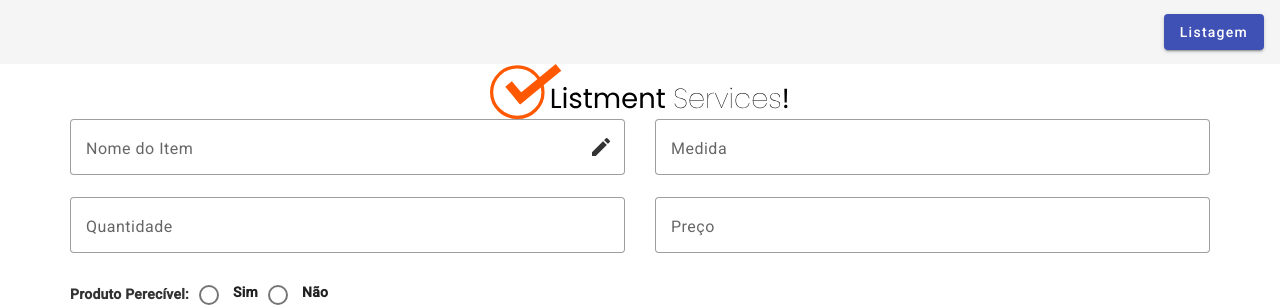
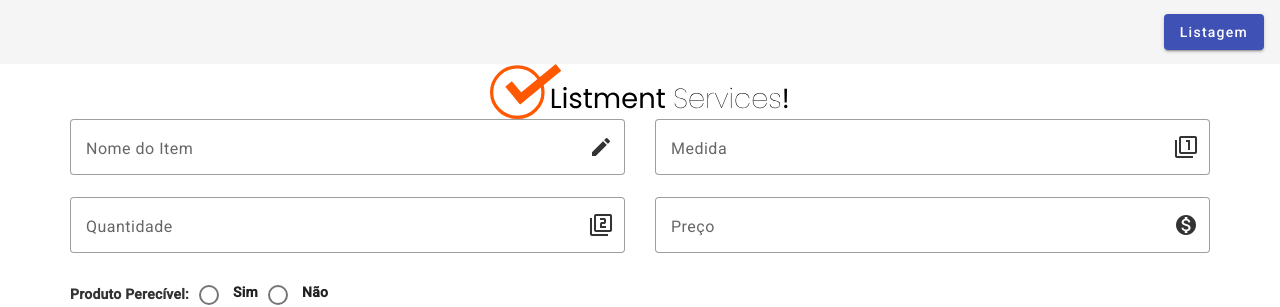
Before and after one commit to bertiGrazi/case, an Angular app in the folder case_angular/: page /register in a window 1280 px wide. Shown: the top 307 px of the page. Built offline with nearby package versions, Linux system fonts and the light colour scheme.

Commit message:
styles: change icons at input

```diff
--- a/case_angular/src/app/create-registration/create-registration.component.html
+++ b/case_angular/src/app/create-registration/create-registration.component.html
@@ -17,24 +17,24 @@
       <div class="col-md-6">
         <mat-form-field appearance="outline">
           <mat-label>Medida</mat-label>
-          <input matInput placeholder="Medida">
-          <mat-icon matSuffix>number</mat-icon>
+          <input matInput type="number" placeholder="Medida">
+          <mat-icon matSuffix>filter_1</mat-icon>
         </mat-form-field>
       </div>
 
       <div class="col-md-6">
         <mat-form-field appearance="outline">
           <mat-label>Quantidade</mat-label>
-          <input matInput placeholder="Quantidade">
-          <mat-icon matSuffix>number</mat-icon>
+          <input matInput type="number" placeholder="Quantidade">
+          <mat-icon matSuffix>filter_2</mat-icon>
         </mat-form-field>
       </div>
 
       <div class="col-md-6">
         <mat-form-field appearance="outline">
           <mat-label>Preço</mat-label>
-          <input matInput placeholder="Preço">
-          <mat-icon matSuffix>number</mat-icon>
+          <input matInput type="number" placeholder="Preço">
+          <mat-icon matSuffix>monetization_on</mat-icon>
         </mat-form-field>
       </div>
 
```
